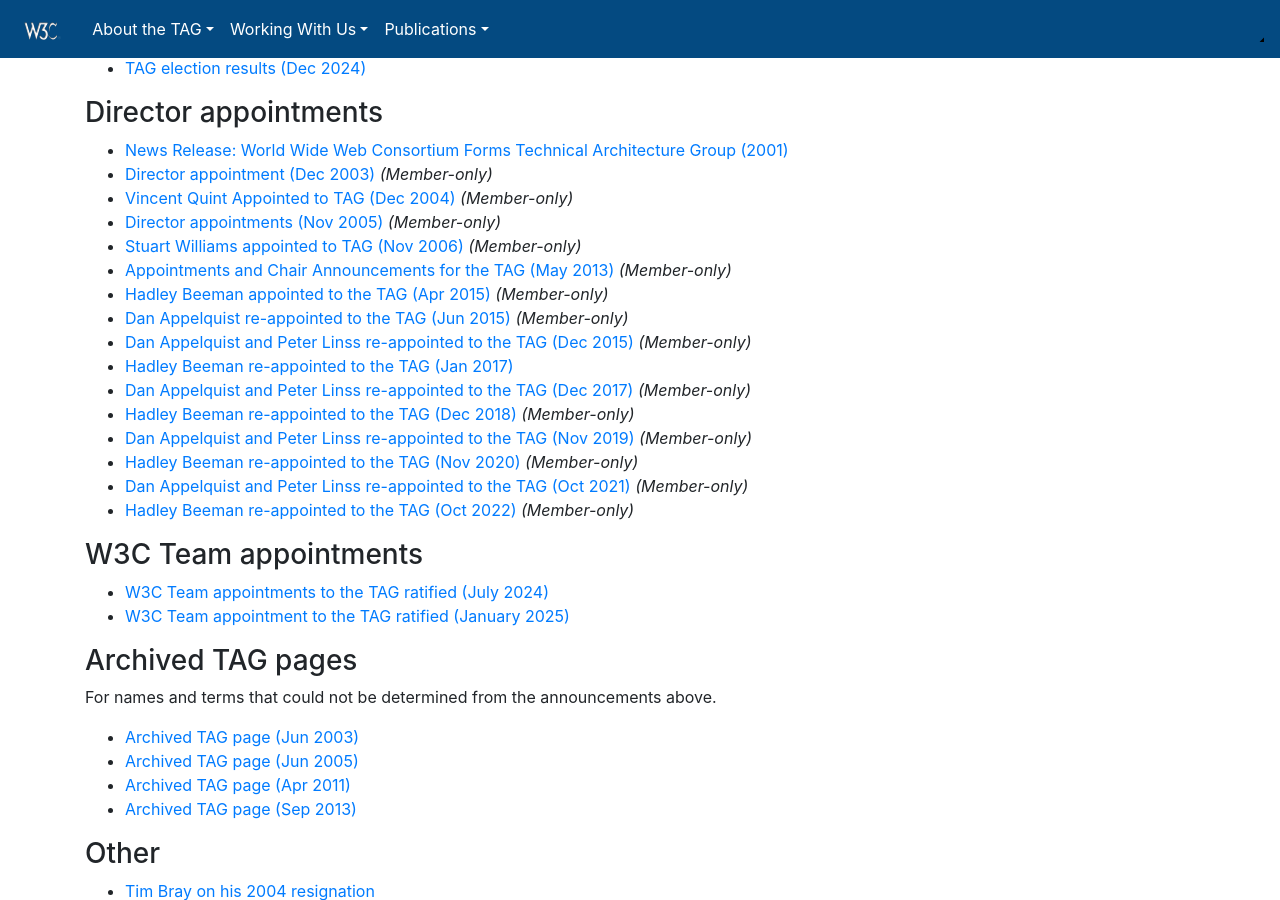
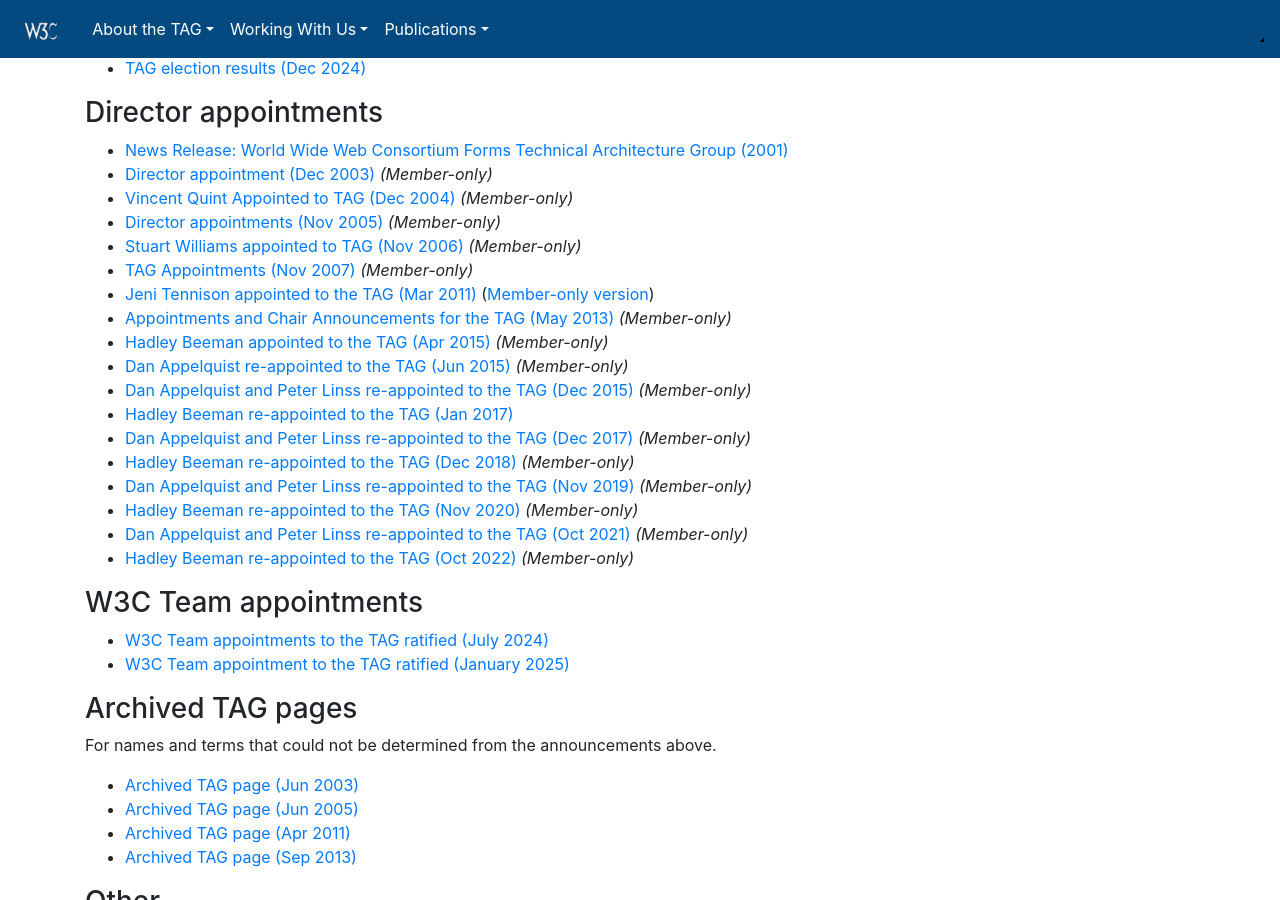
Before and after one commit to w3ctag/tag.w3.org, a Jekyll site: the page built from history/index.md, in a window 1280 px wide and 900 px high, scrolled down 2516 px. Built offline with Jekyll 4.4.1, drawn with Linux system fonts in a browser that asks for light colours; nearby versions of some CDN libraries; library files that are not in the unit come from our copies; some of the changed lines change nothing that is shown; some of the changed text lies outside the part shown.

Commit message:
Correct history for Noah Mendelsohn and Jeni Tennison. (#83)

```diff
--- a/history/index.md
+++ b/history/index.md
@@ -60,6 +60,8 @@
 - [Vincent Quint Appointed to TAG (Dec 2004)](https://lists.w3.org/Archives/Member/w3c-ac-members/2004OctDec/0045.html) *(Member-only)*
 - [Director appointments (Nov 2005)](https://lists.w3.org/Archives/Member/w3c-ac-members/2005OctDec/0023.html) *(Member-only)*
 - [Stuart Williams appointed to TAG (Nov 2006)](https://lists.w3.org/Archives/Member/w3c-ac-members/2006OctDec/0049.html) *(Member-only)*
+- [TAG Appointments (Nov 2007)](https://lists.w3.org/Archives/Member/w3c-ac-members/2007OctDec/0031.html) *(Member-only)*
+- [Jeni Tennison appointed to the TAG (Mar 2011)](https://lists.w3.org/Archives/Public/www-tag/2011Mar/0039.html) ([Member-only version](https://lists.w3.org/Archives/Member/w3c-ac-members/2011JanMar/0048.html))
 - [Appointments and Chair Announcements for the TAG (May 2013)](https://lists.w3.org/Archives/Member/w3c-ac-members/2013AprJun/0026.html) *(Member-only)*
 - [Hadley Beeman appointed to the TAG (Apr 2015)](https://lists.w3.org/Archives/Member/w3c-ac-members/2015AprJun/0010.html) *(Member-only)*
 - [Dan Appelquist re-appointed to the TAG (Jun 2015)](https://lists.w3.org/Archives/Member/w3c-ac-members/2015AprJun/0059.html) *(Member-only)*
--- a/history/members.json
+++ b/history/members.json
@@ -193,6 +193,11 @@
 			{
 				"start": "2006-02-01",
 				"end": "2008-01-31",
+				"type": "appointed"
+			},
+			{
+				"start": "2008-02-01",
+				"end": "2010-01-31",
 				"type": "appointed"
 			},
 			{
@@ -469,7 +474,7 @@
 		"name": "Jeni Tennison",
 		"term": [
 			{
-				"start": "2011-02-01",
+				"start": "2011-03-07",
 				"end": "2013-01-31",
 				"type": "appointed"
 			},
```
